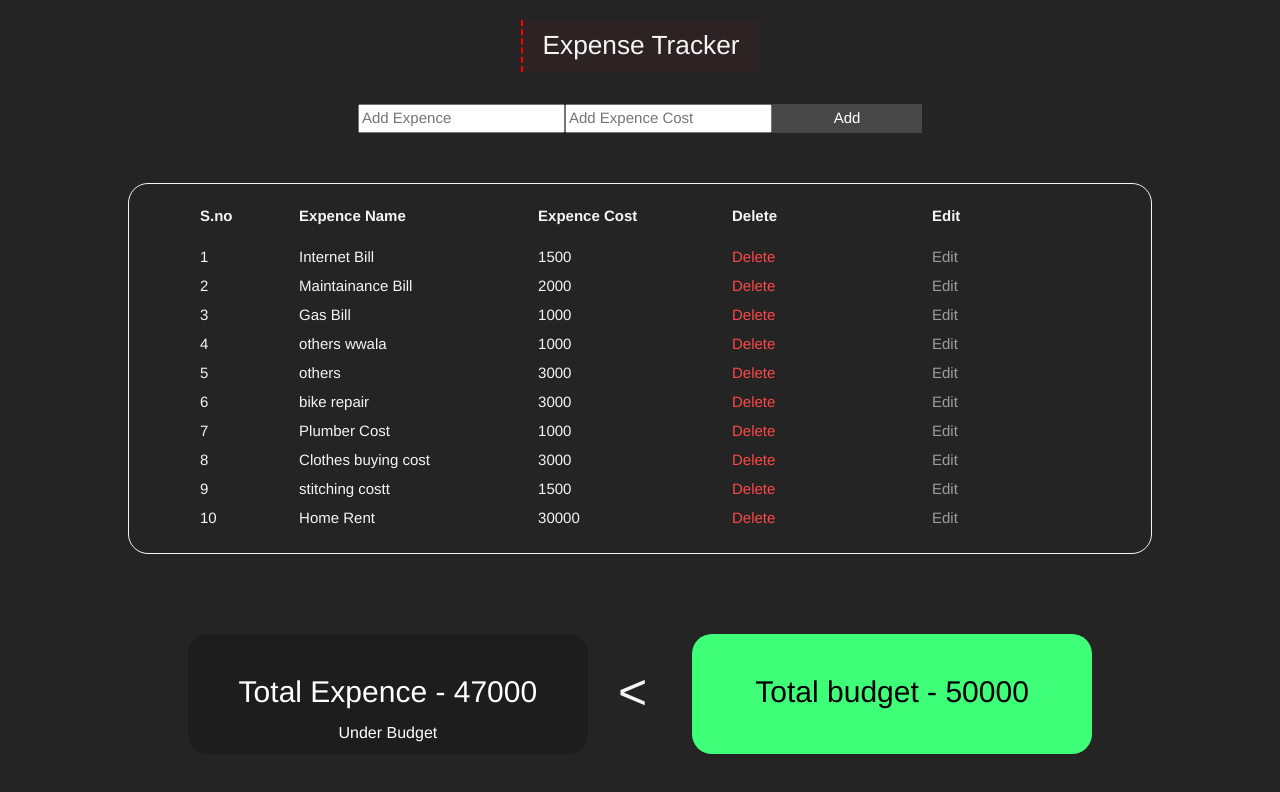
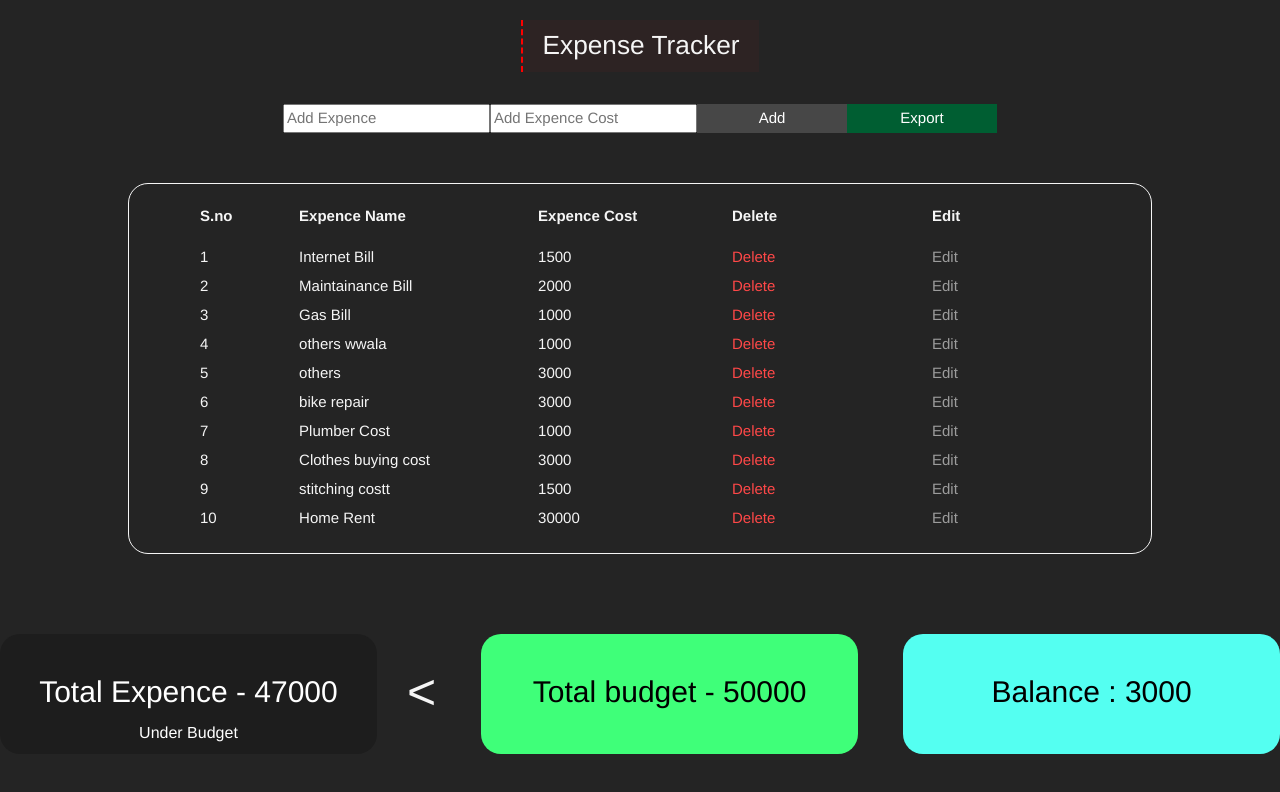
Before and after one commit to mohammadafnan/ExpenceTracker-json-server, an Angular app: page / in a window 1280 px wide. Shown: the top 792 px of the page. Built offline with nearby package versions, Linux system fonts and the light colour scheme; data requests are answered from the project's data file.

Commit message:
export feature added  json 2025

```diff
--- a/package.json
+++ b/package.json
@@ -27,6 +27,7 @@
     "npm": "^11.0.0",
     "rxjs": "~7.8.0",
     "tslib": "^2.3.0",
+    "xlsx": "^0.18.5",
     "zone.js": "~0.15.0"
   },
   "devDependencies": {
--- a/src/app/product/product.component.html
+++ b/src/app/product/product.component.html
@@ -27,12 +27,15 @@
         >
           Add
         </button>
+        <button class="export" (click)="exportToExcel()" >
+          Export
+        </button>
       </form>
     </div>
   </div>
 
   <div class="center">
-    <table>
+    <table id="excel-table">
       <thead>
         <tr>
           <th>S.no</th>
@@ -55,12 +58,22 @@
     </table>
   </div>
   <!-- [ngClass]="totalexp() > totalbud() ? 'card3' : 'card1'" -->
-  <div class="center">
-    <h2 [ngClass]="{'card3': totalexp() > totalbud(),'card1': totalexp() < totalbud(),'card2': totalexp() == totalbud()}">
+  <div class="center" id="excel-table">
+    <h2
+      [ngClass]="{
+        card3: totalexp() > totalbud(),
+        card1: totalexp() < totalbud(),
+        card2: totalexp() == totalbud()
+      }"
+    >
       Total Expence - {{ totalexp() }}
       <label class="lbl" *ngIf="totalexp() < totalbud()">Under Budget</label>
-      <label class="lbl" *ngIf="totalexp() == totalbud()">Expence equal from Budget</label>
-      <label class="lbl" *ngIf="totalexp() > totalbud()">Expence exceed from Budget</label>
+      <label class="lbl" *ngIf="totalexp() == totalbud()"
+        >Expence equal from Budget</label
+      >
+      <label class="lbl" *ngIf="totalexp() > totalbud()"
+        >Expence exceed from Budget</label
+      >
     </h2>
     <!-- <span class="ope">{{ totalexp() > totalbud() ? ">" : "<" }}</span> -->
     <span class="ope" *ngIf="totalexp() == totalbud()">=</span>
@@ -68,5 +81,6 @@
     <span class="ope" *ngIf="totalexp() < totalbud()"><</span>
 
     <h2 class="card2 ml-5">Total budget - {{ totalbud() }}</h2>
+    <h2 class="card4 ml-5">Balance : {{ balacnce() }}</h2>
   </div>
 </div>
--- a/src/app/product/product.component.scss
+++ b/src/app/product/product.component.scss
@@ -95,6 +95,26 @@ th {
   padding: 40px 0px;
   border-radius: 20px;
 }
+.card4 {
+  margin-top: 10vh;
+  background-color: #54fff1;
+  color: black;
+  width: 400px;
+  text-align: center;
+  height: 120px;
+  padding: 40px 0px;
+  border-radius: 20px;
+}
+
+
+.export{
+  background-color: rgb(0, 94, 50);
+  border: 0;
+  color: white;
+  width: 150px;
+  height: 29px;
+  cursor: pointer;
+}
 
 .lbl {
   font-size: 16px;
--- a/src/app/product/product.component.ts
+++ b/src/app/product/product.component.ts
@@ -9,10 +9,10 @@ import {
   ReactiveFormsModule,
   Validators,
 } from '@angular/forms';
-
+import * as XLSX from 'xlsx'; // Import SheetJS
 @Component({
   selector: 'app-product',
-  imports: [NgFor, ReactiveFormsModule, NgClass,NgIf],
+  imports: [NgFor, ReactiveFormsModule, NgClass, NgIf],
   standalone: true,
   templateUrl: './product.component.html',
   styleUrl: './product.component.scss',
@@ -23,13 +23,11 @@ export class ProductComponent {
   form: FormGroup;
   isedit = false;
   iseditid: number | null = null;
+  budget = 50000;
+  num = 0;
 
   ngOnInit(): void {
     this._ExtrackerService.getExpenceData();
-
-    //Called after the constructor, initializing input properties, and the first call to ngOnChanges.
-    //Add 'implements OnInit' to the class.
-    // this.load();
   }
 
   constructor(
@@ -56,7 +54,7 @@ export class ProductComponent {
   }
 
   editExpense(item: any) {
-    this.isedit == true
+    this.isedit == true;
     this.form.patchValue({
       expencename: item.expencename,
       expenceamount: item.expenceamount,
@@ -71,15 +69,28 @@ export class ProductComponent {
 
   totalexp() {
     let total = this._ExtrackerService.getdata;
-    let num = 0;
+    this.num = 0;
     for (let i = 0; i < total.length; i++) {
       const element = total[i];
-      num = num + element.expenceamount;
+      this.num = this.num + element.expenceamount;
     }
-    return num;
+    return this.num;
   }
-  totalbud(){
-    let budget = 50000
-    return budget
+  totalbud() {
+    this.budget = 50000;
+    return this.budget;
+  }
+
+  balacnce() {
+    let bal = this.budget - this.num;
+    return bal;
+  }
+
+  exportToExcel(): void {
+    const element = document.getElementById('excel-table');
+    const ws: XLSX.WorkSheet = XLSX.utils.table_to_sheet(element);
+    const wb: XLSX.WorkBook = XLSX.utils.book_new();
+    XLSX.utils.book_append_sheet(wb, ws, 'Expenses');
+    XLSX.writeFile(wb, 'expenses.xlsx');
   }
 }
```
Also changed, not shown: 1 other file (tests, documents, lock files or other folders).
